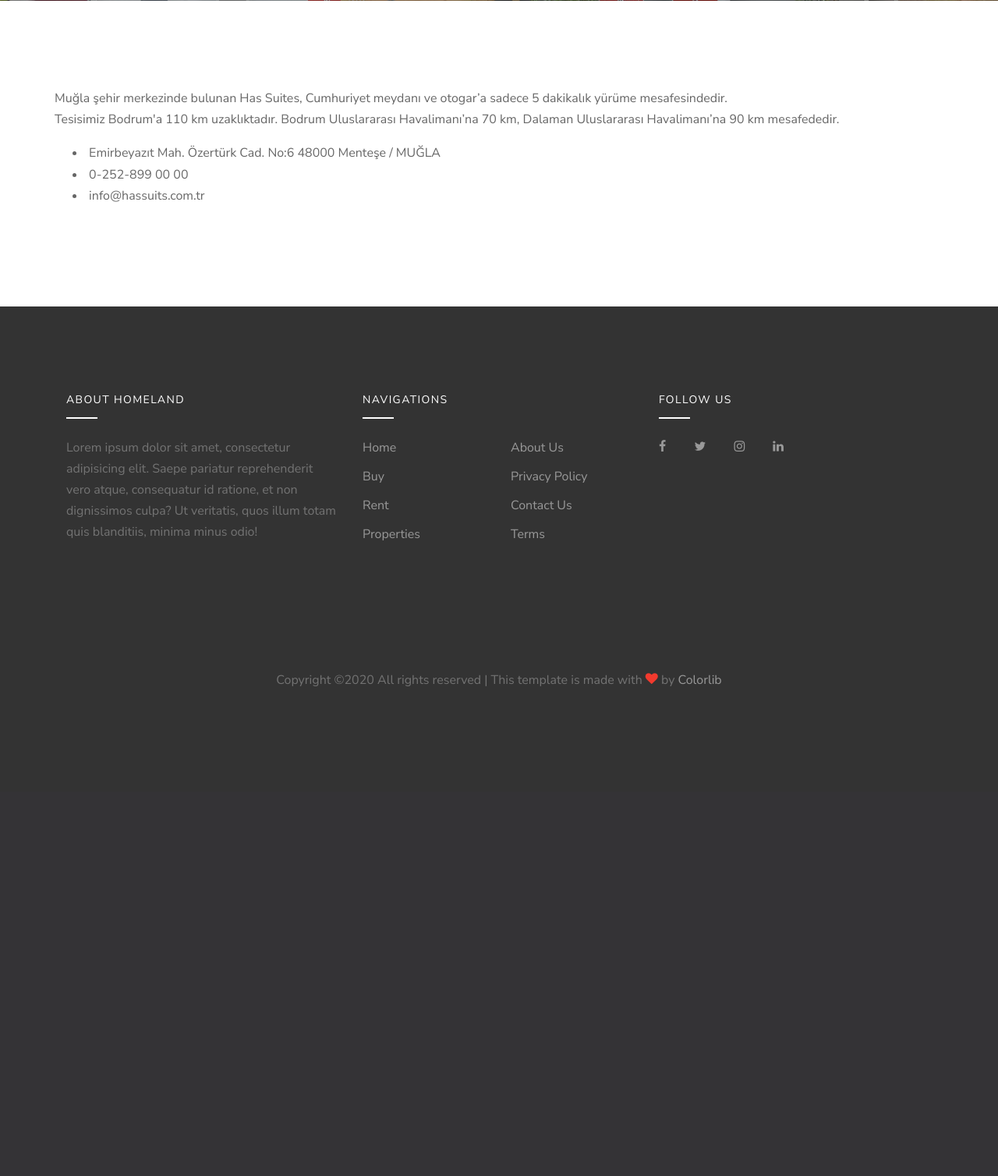
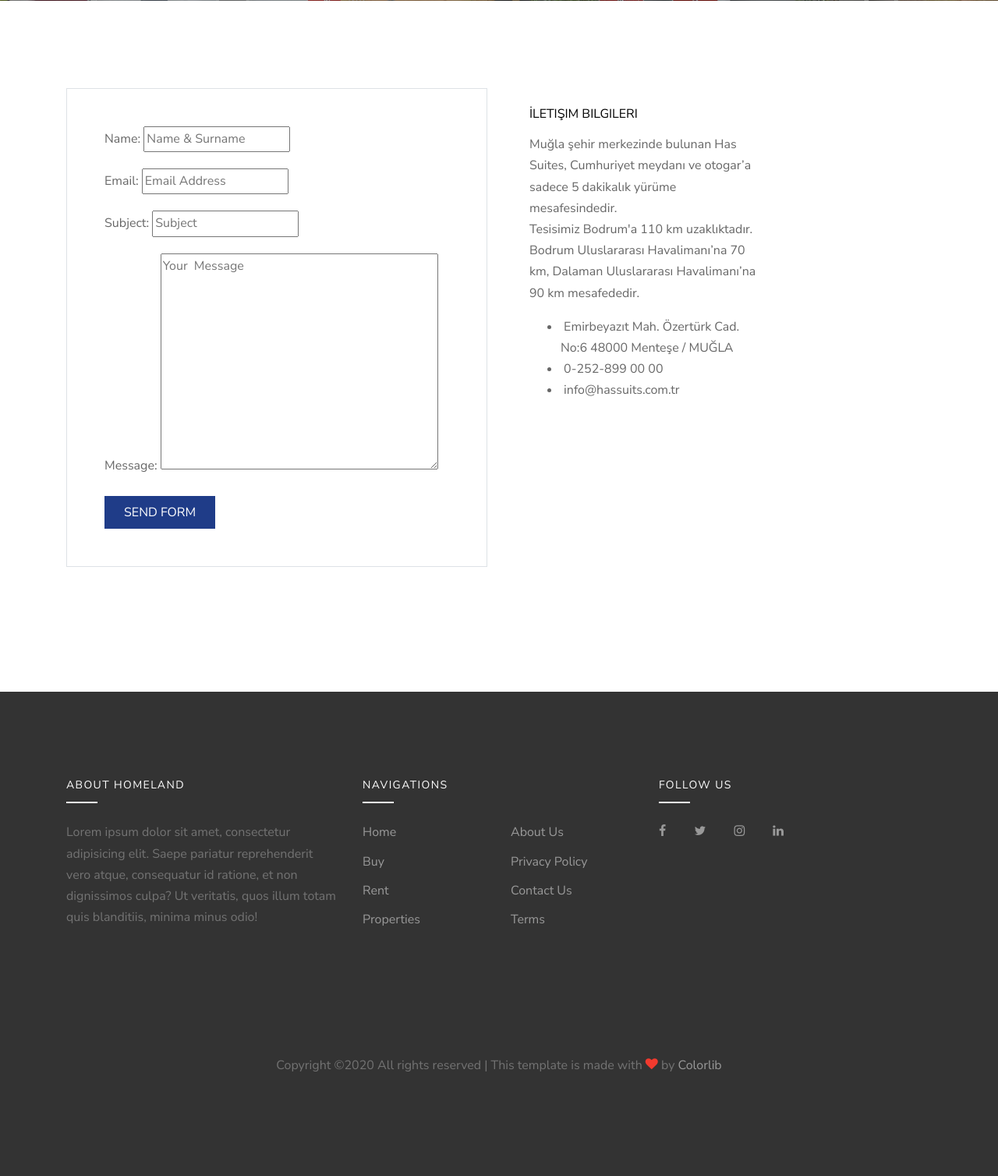
Before and after one commit to SCK48/DjangoProject, a Django app: page /iletisim/ in a window 1280 px wide. Shown: the part 599-2107 px from the top of the page at 78% size. Before the commit the page ends 1479 px from the top, so only its background shows below. Run offline with Django 3.2, Linux system fonts and the light colour scheme; data comes from the database, SQL or seed files in the repository; both versions use the stored data as it was after the commit; some libraries are stand-ins or nearby versions; some web fonts are replaced.

Commit message:
İletişim formu aktif hale getirildi

```diff
--- a/home/models.py
+++ b/home/models.py
@@ -2,6 +2,8 @@ from ckeditor_uploader.fields import RichTextUploadingField
 from django.db import models
 
 # Create your models here.
+from django.forms import ModelForm, TextInput, Textarea
+
 
 class Setting(models.Model):
     STATUS = (
@@ -33,3 +35,35 @@ class Setting(models.Model):
 
     def __str__(self):
         return self.title
+
+class ContactFormMessage(models.Model):
+    STATUS = (
+        ('New', 'New'),
+        ('Read', 'Read'),
+        ('Closed', 'Closed'),
+    )
+    name = models.CharField(blank=True, max_length=20)
+    email = models.CharField(blank=True, max_length=50)
+    subject = models.CharField(blank=True, max_length=50)
+    message = models.CharField(blank=True, max_length=255)
+    status = models.CharField(max_length=10, choices=STATUS, default='New')
+    ip = models.CharField(blank=True, max_length=20)
+    note = models.CharField(blank=True, max_length=100)
+    create_at = models.DateTimeField(auto_now_add=True)
+    update_at = models.DateTimeField(auto_now=True)
+
+    def __str__(self):
+        return self.name
+
+
+
+class ContactFormu(ModelForm):
+    class Meta:
+        model = ContactFormMessage
+        fields = ['name', 'email', 'subject', 'message']
+        widgets = {
+            'name': TextInput(attrs={'class': 'input', 'placeholder':'Name & Surname'}),
+            'subject': TextInput(attrs={'class': 'input', 'placeholder': 'Subject'}),
+            'email': TextInput(attrs={'class': 'input', 'placeholder': 'Email Address'}),
+            'message': Textarea(attrs={'class': 'input', 'placeholder': 'Your  Message'}),
+        }
--- a/home/templates/iletisim.html
+++ b/home/templates/iletisim.html
@@ -22,7 +22,30 @@
     <div class="site-section">
       <div class="container">
         <div class="row">
-          {{ setting.contact|safe }}
+            <div class="col-md-12 col-lg-6 mb-5">
+            {%  if messages %}
+                {% for message in messages %}
+                    <div class="alert alert-{{ message.tags }}" role="alert">
+                        {{ message }}
+                    </div>
+                {% endfor %}
+             {% endif %}
+
+
+            <form action="" method="post" class="p-5 bg-white border">
+            {% csrf_token %}
+            {{ form.as_p }}
+            <input type="submit" value="SEND FORM" class="btn btn-primary  py-2 px-4 rounded-0">
+            </form>
+
+
+            </div>
+            <div class="col-lg-4">
+                <div class="p-4 mb-3 bg-white">
+                <h3 class="h6 text-black mb-3 text-uppercase">İletişim Bilgileri</h3>
+                {{ setting.contact|safe }}
+                </div>
+            </div>
         </div>
       </div>
     </div>
--- a/home/views.py
+++ b/home/views.py
@@ -1,8 +1,9 @@
-from django.http import HttpResponse
+from django.contrib import messages
+from django.http import HttpResponse, HttpResponseRedirect
 from django.shortcuts import render
 
 # Create your views here.
-from home.models import Setting
+from home.models import Setting, ContactFormMessage, ContactFormu
 
 
 def index(request):
@@ -24,7 +25,20 @@ def referanslar(request):
     return render(request, 'referanslar.html', context)
 
 def iletisim(request):
+    if request.method == 'POST':
+        form = ContactFormu(request.POST)
+        if form.is_valid():
+            data = ContactFormMessage()
+            data.name = form.cleaned_data['name']
+            data.email = form.cleaned_data['email']
+            data.subject = form.cleaned_data['subject']
+            data.message = form.cleaned_data['message']
+            data.ip = request.META.get('REMOTE_ADDR')
+            data.save()
+            messages.success(request, "Mesajınız başarı ile gönderilmiştir. Teşekkürler")
+            return HttpResponseRedirect('/iletisim')
+
     setting = Setting.objects.get(pk=1)
-
-    context = {'setting': setting, 'page': 'iletisim'}
+    form = ContactFormu
+    context = {'setting': setting, 'form': form}
     return render(request, 'iletisim.html', context)
```
Also changed, not shown: home/admin.py (+6 -2 lines), db.sqlite3.
